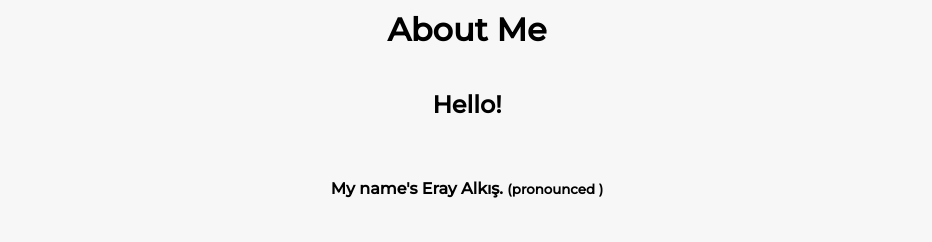
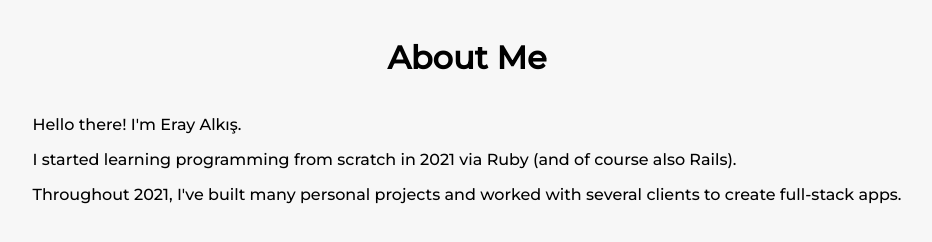
Before and after one commit to Blissblass/portfolio_page, a React (Create React App) app: page / in a window 1280 px wide. Shown: the part 2533-2775 px from the top of the page, without its empty margins (173-1105 px from the left). Built offline with nearby package versions, Linux system fonts and the light colour scheme.

Commit message:
Add text to bio

```diff
--- a/src/Assets/Stylesheets/bio.css
+++ b/src/Assets/Stylesheets/bio.css
@@ -3,12 +3,12 @@
 }
 
 .bio-header {
+  margin-top: 50px;
   text-align: center;
 }
 
 .bio {
   display: flex;
-  justify-content: center;
+  justify-content: space-around;
   align-items: center;
-  flex-direction: column;
 }
--- a/src/Components/Bio/Bio.jsx
+++ b/src/Components/Bio/Bio.jsx
@@ -6,9 +6,11 @@ const Bio = () => {
     <div className="bio-container">
       <h1 className="bio-header">About Me</h1>
       <div className="bio">
-        <h2>Hello!</h2>
-        <br />
-        <h4>My name's Eray Alkış. <small>(pronounced )</small></h4>
+        <div className="bio-text">
+          <p>Hello there! I'm Eray Alkış.</p>
+          <p>I started learning programming from scratch in 2021 via Ruby (and of course also Rails).</p>
+          <p>Throughout 2021, I've built many personal projects and worked with several clients to create full-stack apps.</p>
+        </div>
       </div>
     </div>
   )
```
